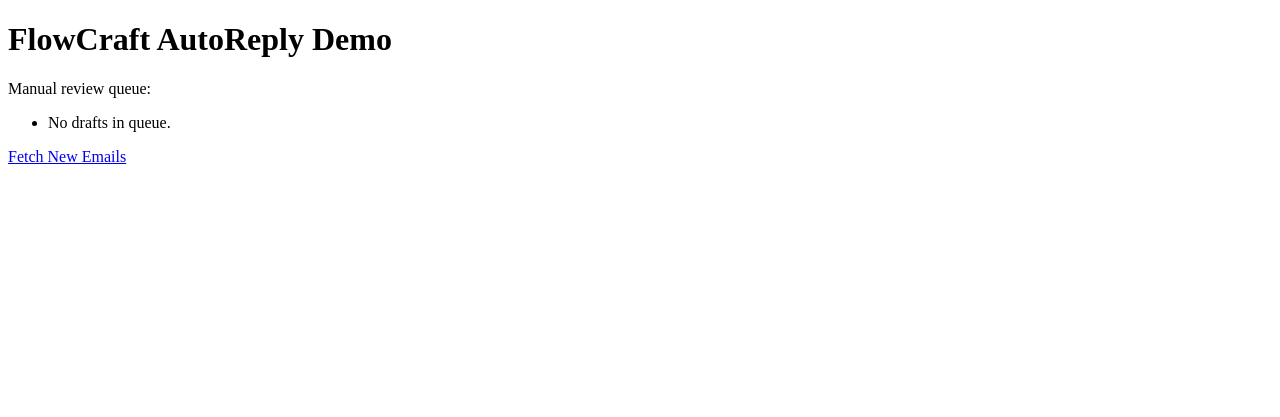
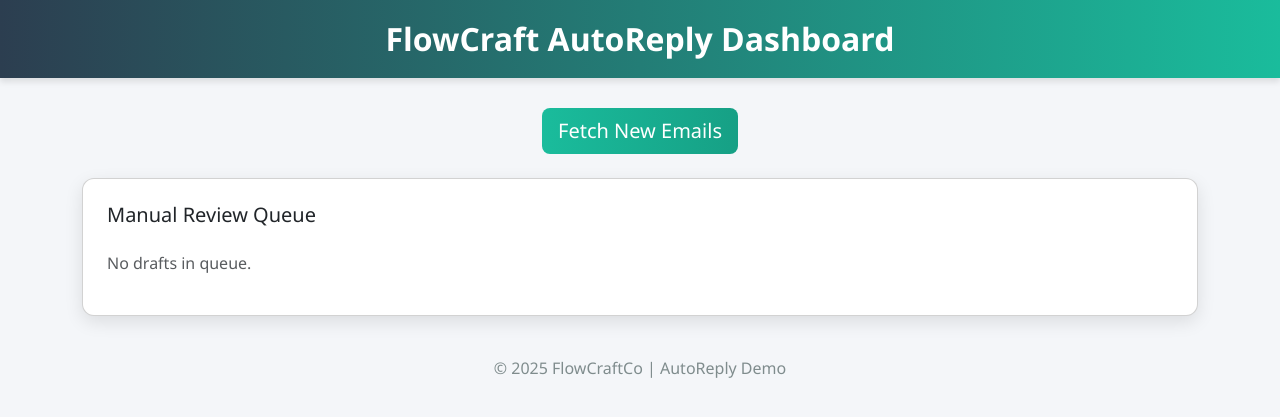
Before and after one commit to eldamon4-ctrl/flowcraft-autoreply-demo-fixed, a Flask app: page / in a window 1280 px wide. Shown: the top 417 px of the page. Run offline with Flask 3, Linux system fonts and the light colour scheme.

Commit message:
Update index.html

```diff
--- a/templates/index.html
+++ b/templates/index.html
@@ -1,22 +1,116 @@
+
 <!DOCTYPE html>
-<html>
-  <head>
-    <title>FlowCraft AutoReply Demo</title>
-  </head>
-  <body>
-    <h1>FlowCraft AutoReply Demo</h1>
-    <p>Manual review queue:</p>
-    <ul>
-      {% for email in queue %}
-        <li>
-          <strong>{{ email.subject }}</strong> from {{ email.from }}<br>
-          Draft: {{ email.draft }}<br>
-          <a href="/send/{{ loop.index0 }}">Approve & Send</a>
-        </li>
+<html lang="en">
+<head>
+  <meta charset="UTF-8">
+  <meta name="viewport" content="width=device-width, initial-scale=1.0">
+  <title>FlowCraft AutoReply Dashboard</title>
+
+  <!-- Bootstrap CSS -->
+  <link href="https://cdn.jsdelivr.net/npm/bootstrap@5.3.2/dist/css/bootstrap.min.css" rel="stylesheet">
+
+  <!-- Custom Styling -->
+  <style>
+    body {
+      font-family: 'Segoe UI', sans-serif;
+      background-color: #f4f6f9;
+      color: #2c3e50;
+    }
+    header {
+      background: linear-gradient(90deg, #2c3e50, #1abc9c);
+      color: white;
+      padding: 20px 0;
+      text-align: center;
+      box-shadow: 0 4px 6px rgba(0,0,0,0.1);
+      margin-bottom: 30px;
+    }
+    header h1 {
+      margin: 0;
+      font-size: 2rem;
+      font-weight: 700;
+    }
+    .btn-primary {
+      background: linear-gradient(90deg, #1abc9c, #16a085);
+      border: none;
+    }
+    .btn-primary:hover {
+      background: linear-gradient(90deg, #16a085, #1abc9c);
+    }
+    .card {
+      border-radius: 12px;
+      box-shadow: 0 6px 18px rgba(0,0,0,0.1);
+      margin-bottom: 25px;
+    }
+    table {
+      table-layout: fixed;
+      word-wrap: break-word;
+    }
+    .draft-text {
+      white-space: pre-wrap;
+      font-size: 0.95rem;
+    }
+    footer {
+      text-align: center;
+      padding: 15px 0;
+      color: #7f8c8d;
+    }
+  </style>
+</head>
+<body>
+
+  <!-- Header -->
+  <header>
+    <h1>FlowCraft AutoReply Dashboard</h1>
+  </header>
+
+  <div class="container">
+
+    <!-- Fetch Emails Button -->
+    <div class="text-center mb-4">
+      <a href="/fetch_emails" class="btn btn-primary btn-lg">Fetch New Emails</a>
+    </div>
+
+    <!-- Queue Table -->
+    <div class="card p-4">
+      <h5 class="card-title mb-4">Manual Review Queue</h5>
+      {% if queue %}
+        <div class="table-responsive">
+          <table class="table table-striped align-middle">
+            <thead>
+              <tr>
+                <th scope="col">From</th>
+                <th scope="col">Subject</th>
+                <th scope="col">Draft</th>
+                <th scope="col">Action</th>
+              </tr>
+            </thead>
+            <tbody>
+              {% for email in queue %}
+                <tr>
+                  <td>{{ email.from }}</td>
+                  <td>{{ email.subject }}</td>
+                  <td class="draft-text">{{ email.draft }}</td>
+                  <td>
+                    <a href="/send/{{ loop.index0 }}" class="btn btn-success btn-sm">Approve & Send</a>
+                  </td>
+                </tr>
+              {% endfor %}
+            </tbody>
+          </table>
+        </div>
       {% else %}
-        <li>No drafts in queue.</li>
-      {% endfor %}
-    </ul>
-    <a href="/fetch_emails">Fetch New Emails</a>
-  </body>
+        <p class="text-muted">No drafts in queue.</p>
+      {% endif %}
+    </div>
+
+  </div>
+
+  <!-- Footer -->
+  <footer>
+    &copy; 2025 FlowCraftCo | AutoReply Demo
+  </footer>
+
+  <!-- Bootstrap JS -->
+  <script src="https://cdn.jsdelivr.net/npm/bootstrap@5.3.2/dist/js/bootstrap.bundle.min.js"></script>
+</body>
 </html>
```
